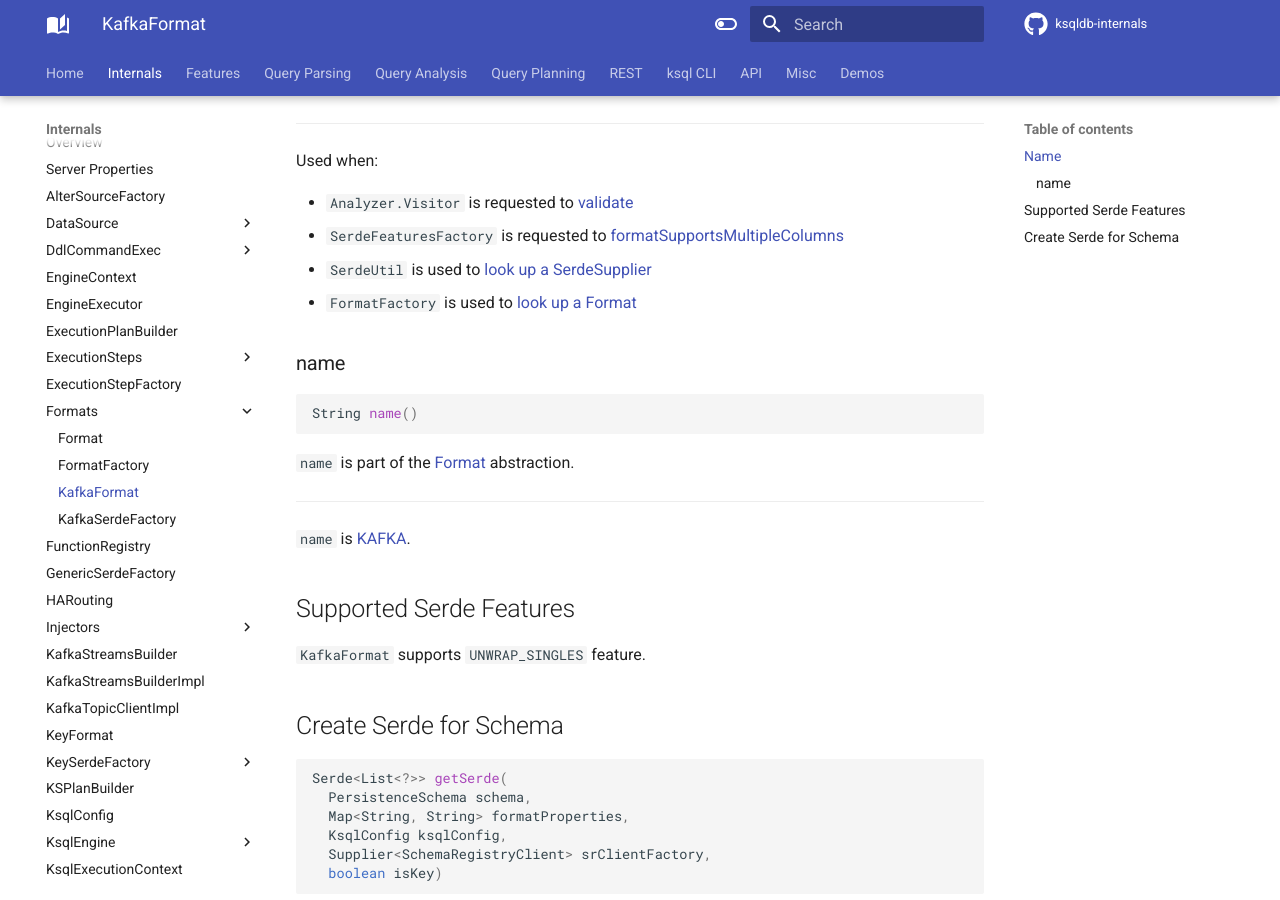
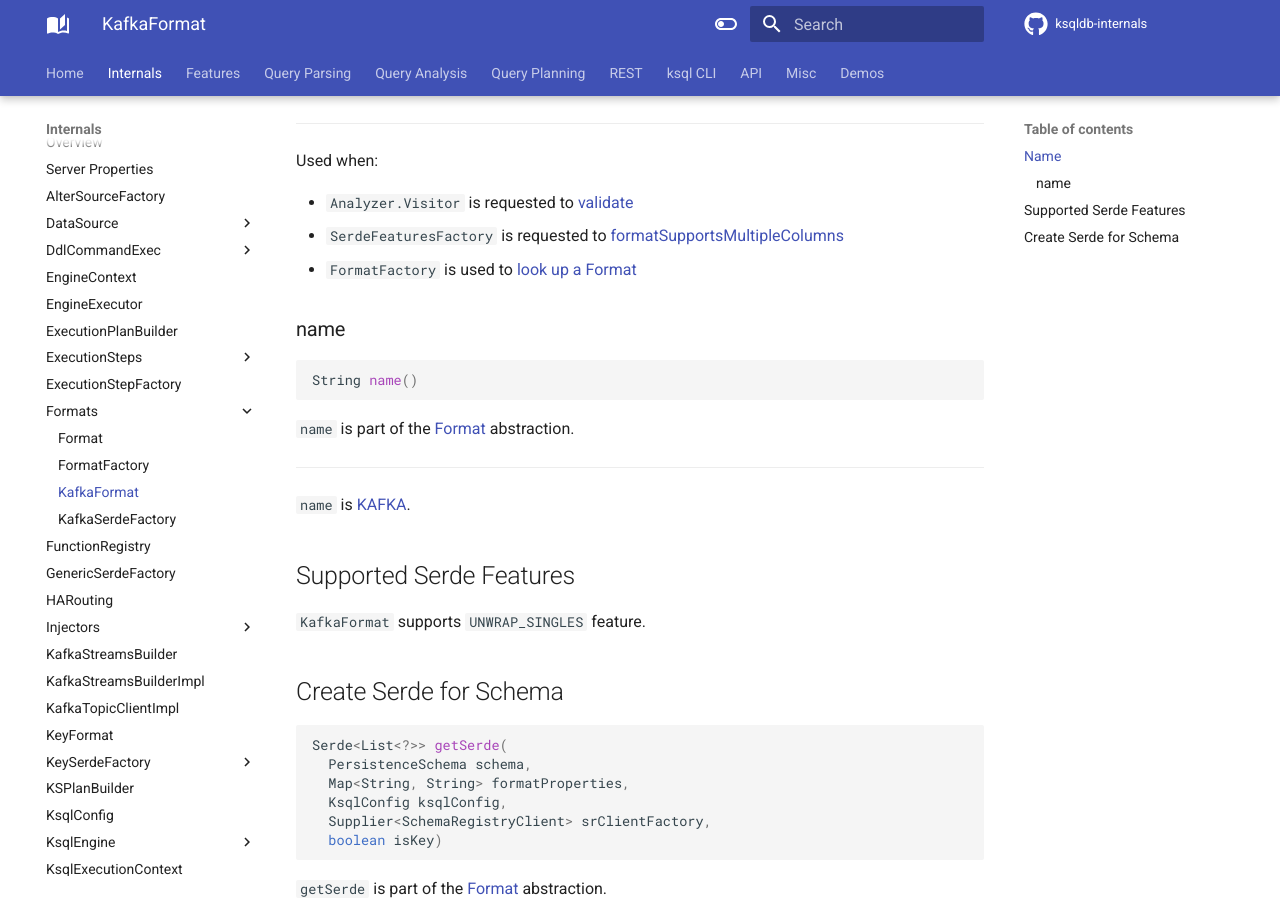
Before and after one commit to japila-books/ksqldb-internals, an MkDocs documentation site: the page built from docs/KafkaFormat.md, in a window 1280 px wide and 900 px high, scrolled down 339 px. Built offline with MkDocs 1.6.1 and Material for MkDocs 9.7.7, drawn with Linux system fonts in a browser that asks for light colours; comment, search, counter and statistics services are not loaded.

Commit message:
[MINOR] Remove page

```diff
--- a/docs/KafkaFormat.md
+++ b/docs/KafkaFormat.md
@@ -14,7 +14,6 @@ Used when:
 
 * `Analyzer.Visitor` is requested to [validate](analyzer/Analyzer.Visitor.md#validate)
 * `SerdeFeaturesFactory` is requested to [formatSupportsMultipleColumns](SerdeFeaturesFactory.md#formatSupportsMultipleColumns)
-* `SerdeUtil` is used to [look up a SerdeSupplier](SerdeUtil.md#getSerdeSupplier)
 * `FormatFactory` is used to [look up a Format](FormatFactory.md#fromName)
 
 ### name
--- a/mkdocs.yml
+++ b/mkdocs.yml
@@ -183,7 +183,6 @@ nav:
     - SchemaKSourceFactory: SchemaKSourceFactory.md
     - SchemaKStream: SchemaKStream.md
     - SerdeFeaturesFactory: SerdeFeaturesFactory.md
-    - SerdeUtil: SerdeUtil.md
     - ServiceContext: ServiceContext.md
     - ServiceContextFactory: ServiceContextFactory.md
     - ServiceInfo: ServiceInfo.md
```
Also changed, not shown: docs/SerdeUtil.md (deleted, +0 -3 lines).
